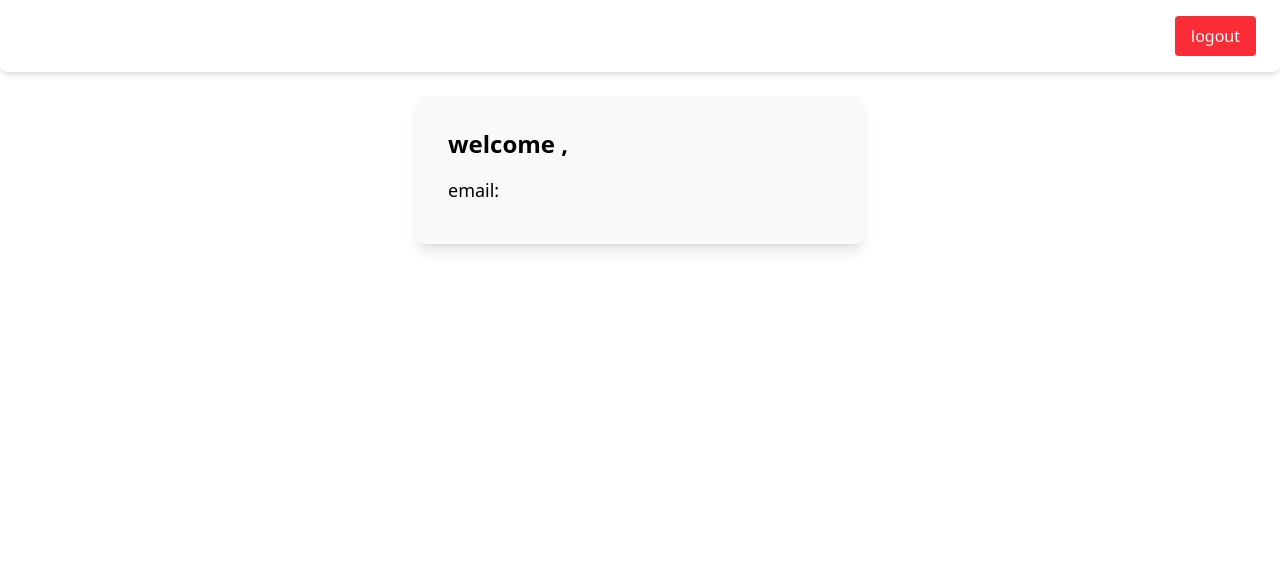
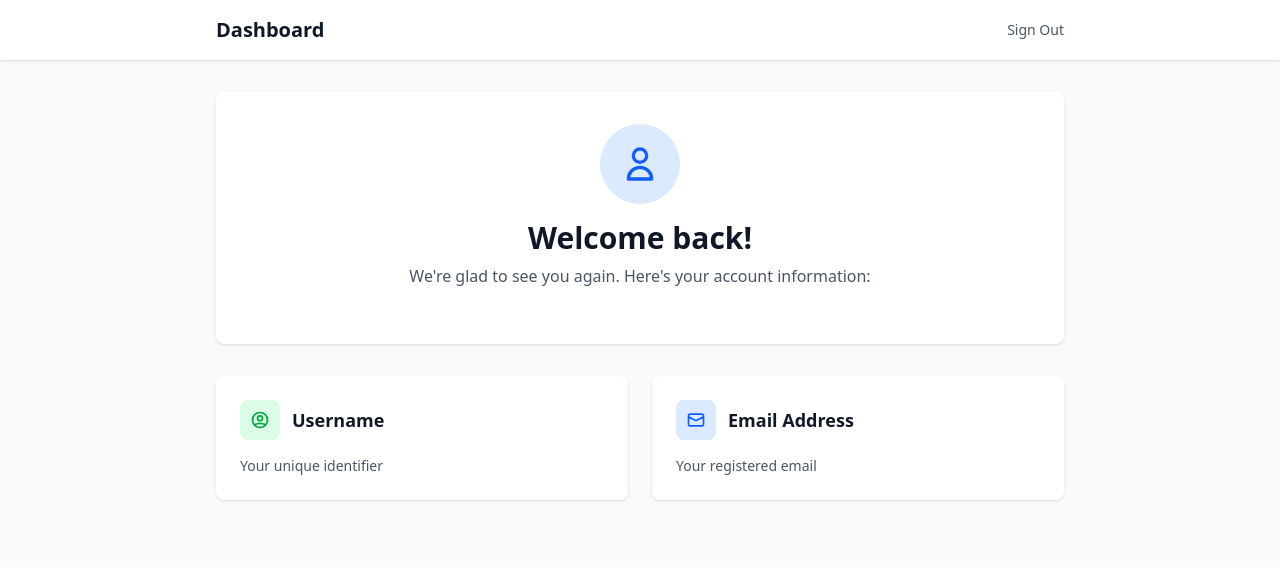
Before and after one commit to Mahmoudbaky/DevWave-phase1-task4, a website: page profile.html in a window 1280 px wide. Drawn offline with Linux system fonts and the light colour scheme.

Commit message:
Enhance profile page layout and styling; add user information cards and improve logout functionality

```diff
--- a/profile.html
+++ b/profile.html
@@ -6,24 +6,106 @@
     <link rel="stylesheet" href="./css/output.css" />
     <title>profile</title>
   </head>
-  <body>
-    <header
-      class="flex items-center bg-white shadow-md px-6 py-4 rounded-lg mb-6"
-    >
-      <button
-        class="ml-auto px-4 py-2 bg-red-500 text-white rounded hover:bg-red-600 transition"
+  <body class="bg-gray-50 min-h-screen">
+    <!-- Header -->
+    <header class="bg-white shadow-sm">
+      <div
+        class="max-w-4xl mx-auto px-6 py-4 flex justify-between items-center"
       >
-        logout
-      </button>
+        <h1 class="text-xl font-semibold text-gray-900">Dashboard</h1>
+        <button
+          id="logoutBtn"
+          class="text-sm cursor-pointer text-gray-600 hover:text-gray-900 transition-colors"
+        >
+          Sign Out
+        </button>
+      </div>
     </header>
-    <div class="container max-w-md mx-auto bg-gray-50 p-8 rounded-lg shadow-lg">
-      <h2 class="text-2xl font-semibold mb-4">
-        welcome <span id="userName" class="text-blue-600 font-bold"></span>,
-      </h2>
-      <p class="mb-2 text-lg">
-        email: <span id="userEmail" class="text-gray-700 font-medium"></span>
-      </p>
-    </div>
+
+    <!-- Main Content -->
+    <main class="max-w-4xl mx-auto px-6 py-8">
+      <!-- Welcome Section -->
+      <div class="bg-white rounded-lg shadow-sm p-8 mb-8">
+        <div class="text-center">
+          <div
+            class="w-20 h-20 bg-blue-100 rounded-full flex items-center justify-center mx-auto mb-4"
+          >
+            <svg
+              class="w-10 h-10 text-blue-600"
+              fill="none"
+              stroke="currentColor"
+              viewBox="0 0 24 24"
+            >
+              <path
+                stroke-linecap="round"
+                stroke-linejoin="round"
+                stroke-width="2"
+                d="M16 7a4 4 0 11-8 0 4 4 0 018 0zM12 14a7 7 0 00-7 7h14a7 7 0 00-7-7z"
+              ></path>
+            </svg>
+          </div>
+          <h2 class="text-3xl font-bold text-gray-900 mb-2">Welcome back!</h2>
+          <p class="text-gray-600 mb-6">
+            We're glad to see you again. Here's your account information:
+          </p>
+        </div>
+      </div>
+
+      <!-- User Information Cards -->
+      <div class="grid md:grid-cols-2 gap-6 mb-8">
+        <!-- Username Card -->
+        <div class="bg-white rounded-lg shadow-sm p-6">
+          <div class="flex items-center mb-4">
+            <div
+              class="w-10 h-10 bg-green-100 rounded-lg flex items-center justify-center mr-3"
+            >
+              <svg
+                class="w-5 h-5 text-green-600"
+                fill="none"
+                stroke="currentColor"
+                viewBox="0 0 24 24"
+              >
+                <path
+                  stroke-linecap="round"
+                  stroke-linejoin="round"
+                  stroke-width="2"
+                  d="M5.121 17.804A13.937 13.937 0 0112 16c2.5 0 4.847.655 6.879 1.804M15 10a3 3 0 11-6 0 3 3 0 016 0zm6 2a9 9 0 11-18 0 9 9 0 0118 0z"
+                ></path>
+              </svg>
+            </div>
+            <h3 class="text-lg font-semibold text-gray-900">Username</h3>
+          </div>
+          <p id="userName" class="text-2xl font-bold text-gray-900 mb-2"></p>
+          <p class="text-sm text-gray-600">Your unique identifier</p>
+        </div>
+
+        <!-- Email Card -->
+        <div class="bg-white rounded-lg shadow-sm p-6">
+          <div class="flex items-center mb-4">
+            <div
+              class="w-10 h-10 bg-blue-100 rounded-lg flex items-center justify-center mr-3"
+            >
+              <svg
+                class="w-5 h-5 text-blue-600"
+                fill="none"
+                stroke="currentColor"
+                viewBox="0 0 24 24"
+              >
+                <path
+                  stroke-linecap="round"
+                  stroke-linejoin="round"
+                  stroke-width="2"
+                  d="M3 8l7.89 4.26a2 2 0 002.22 0L21 8M5 19h14a2 2 0 002-2V7a2 2 0 00-2-2H5a2 2 0 00-2 2v10a2 2 0 002 2z"
+                ></path>
+              </svg>
+            </div>
+            <h3 class="text-lg font-semibold text-gray-900">Email Address</h3>
+          </div>
+          <p id="userEmail" class="text-2xl font-bold text-gray-900 mb-2"></p>
+          <p class="text-sm text-gray-600">Your registered email</p>
+        </div>
+      </div>
+    </main>
   </body>
   <script differ>
     // get logged user from the local storage
@@ -33,7 +115,7 @@
     document.getElementById("userEmail").textContent = user.email;
 
     // handle logout button
-    document.querySelector("button").addEventListener("click", () => {
+    document.getElementById("logoutBtn").addEventListener("click", () => {
       localStorage.removeItem("loggedUser");
       window.location = "index.html";
     });
```
Also changed, not shown: css/output.css.
